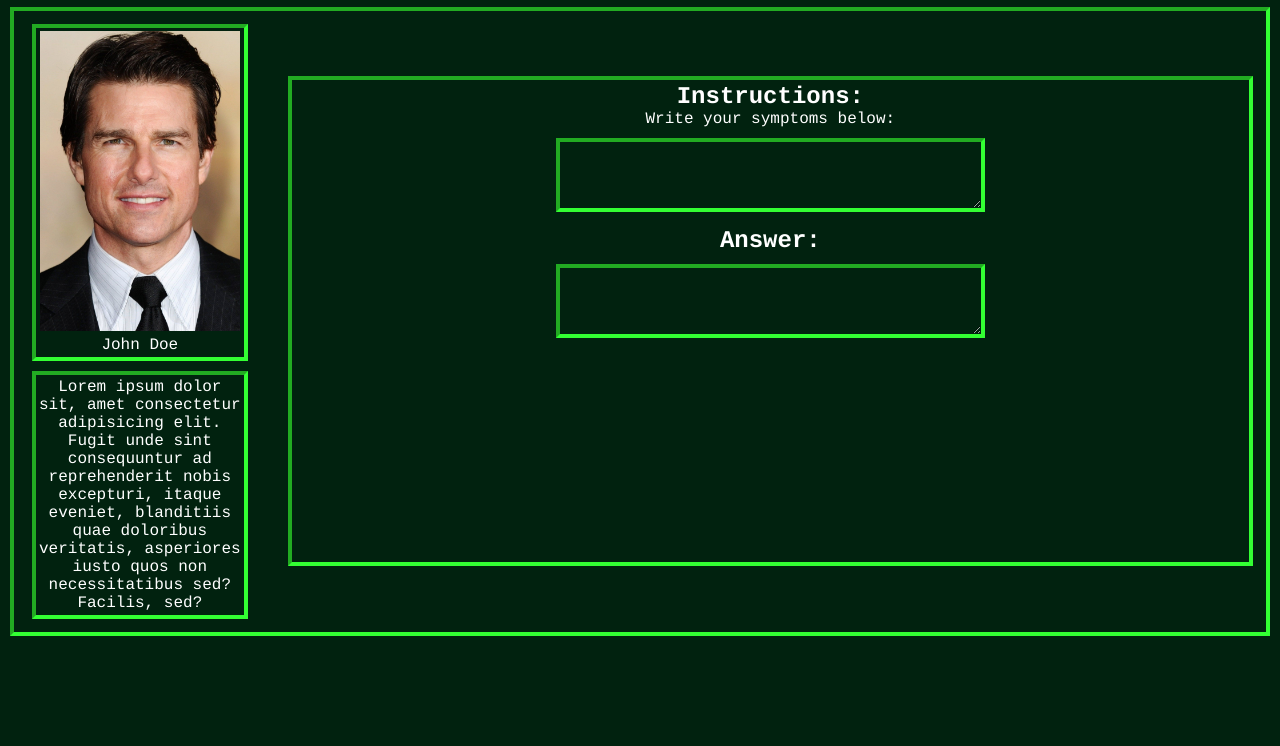
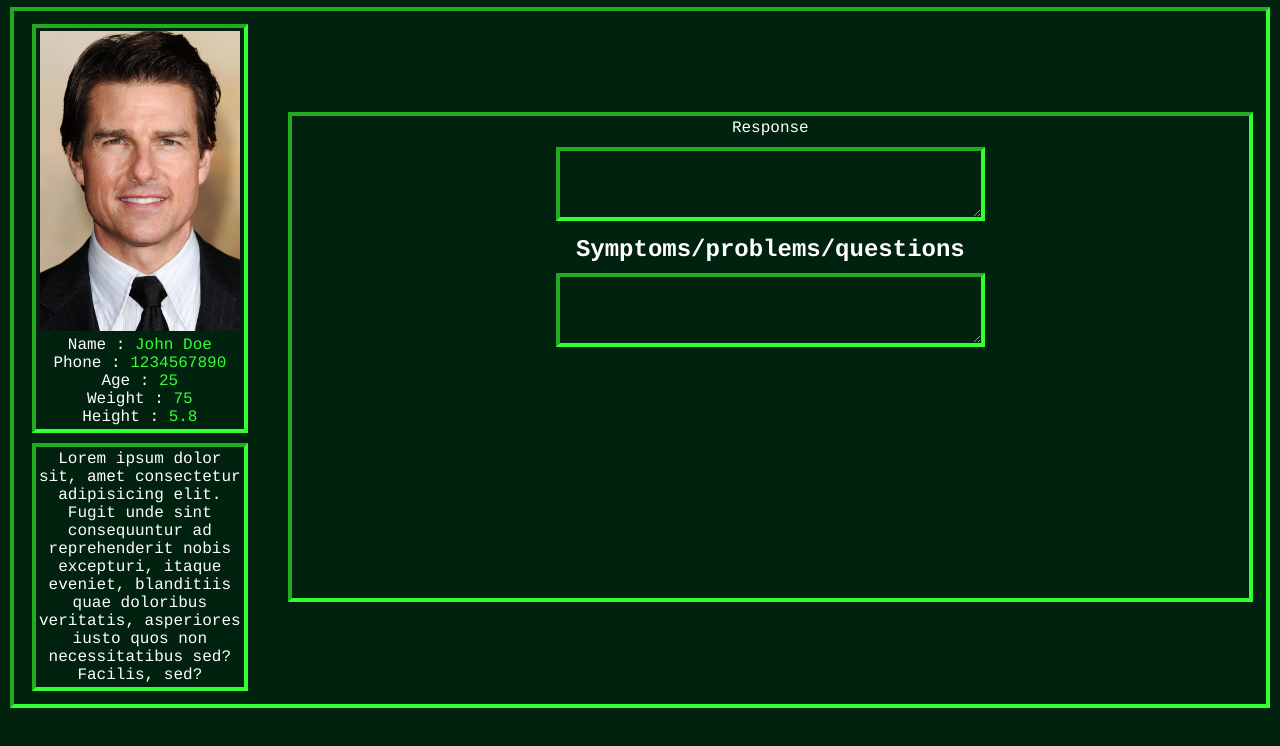
Before and after one commit to vikash06131721/Hacklahoma, a plain HTML site: page AI Doctor/index.html in a window 1280 px wide. Shown: the part 42-788 px from the top of the page. Drawn offline with nearby package versions, Linux system fonts and the light colour scheme.

Commit message:
Update index.html

```diff
--- a/AI Doctor/index.html
+++ b/AI Doctor/index.html
@@ -26,7 +26,11 @@
                 </div>
 
                 <div class="Info">
-                    John Doe
+                    Name : <span id="name" class="green-text">John Doe</span></br>
+                    Phone : <span id="phone" class="green-text">1234567890</span> </br>
+                    Age : <span id="age" class="green-text">25</span> </br>
+                    Weight : <span id="weight" class="green-text">75</span></br>
+                    Height : <span id="height" class="green-text">5.8</span></br>
                 </div>
 
 
@@ -48,12 +52,12 @@
         <div class="mainbox">
 
             <div class="textbox">
-                <h2>Instructions:</h2>
-                <p>Write your symptoms below:</p>
+
+                <p>Response</p>
                 <textarea id="symptoms" rows="4" cols="50"></textarea>
             </div>
             <div class="textbox">
-                <h2>Answer:</h2>
+                <h2>Symptoms/problems/questions</h2>
                 <textarea id="answer" rows="4" cols="50" readonly></textarea>
             </div>
             <!-- <div class="slider">
```
